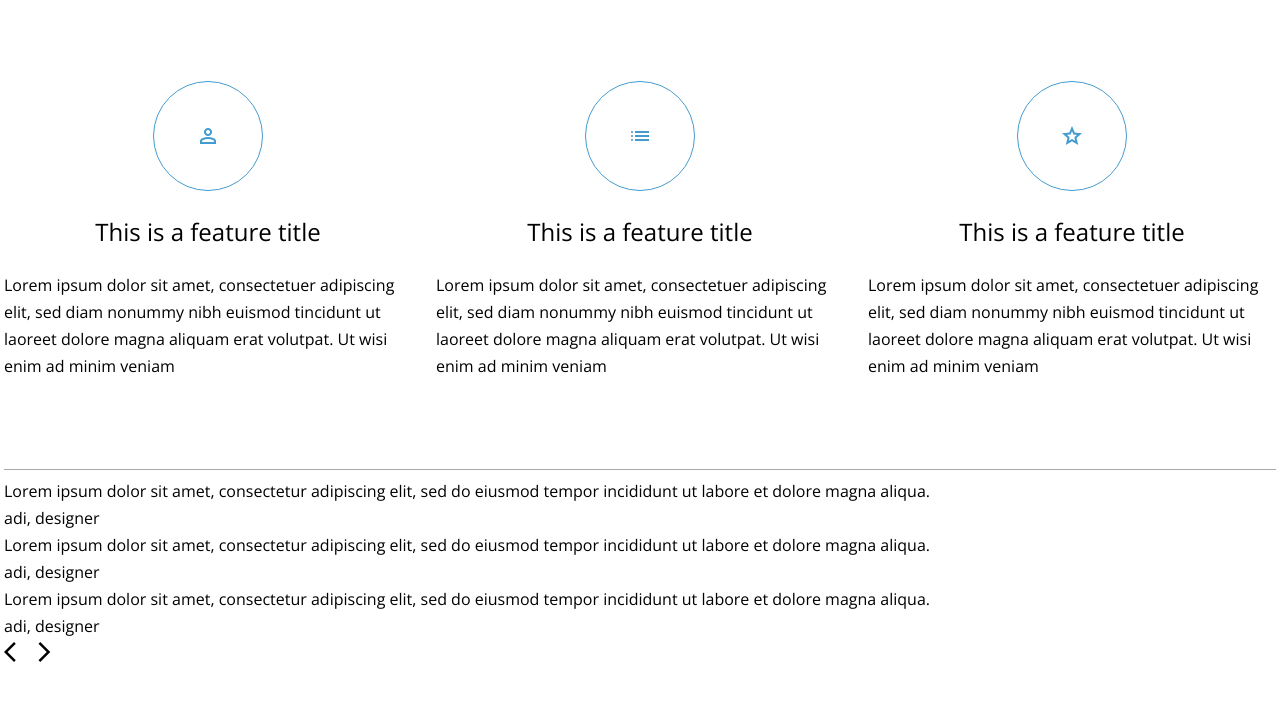
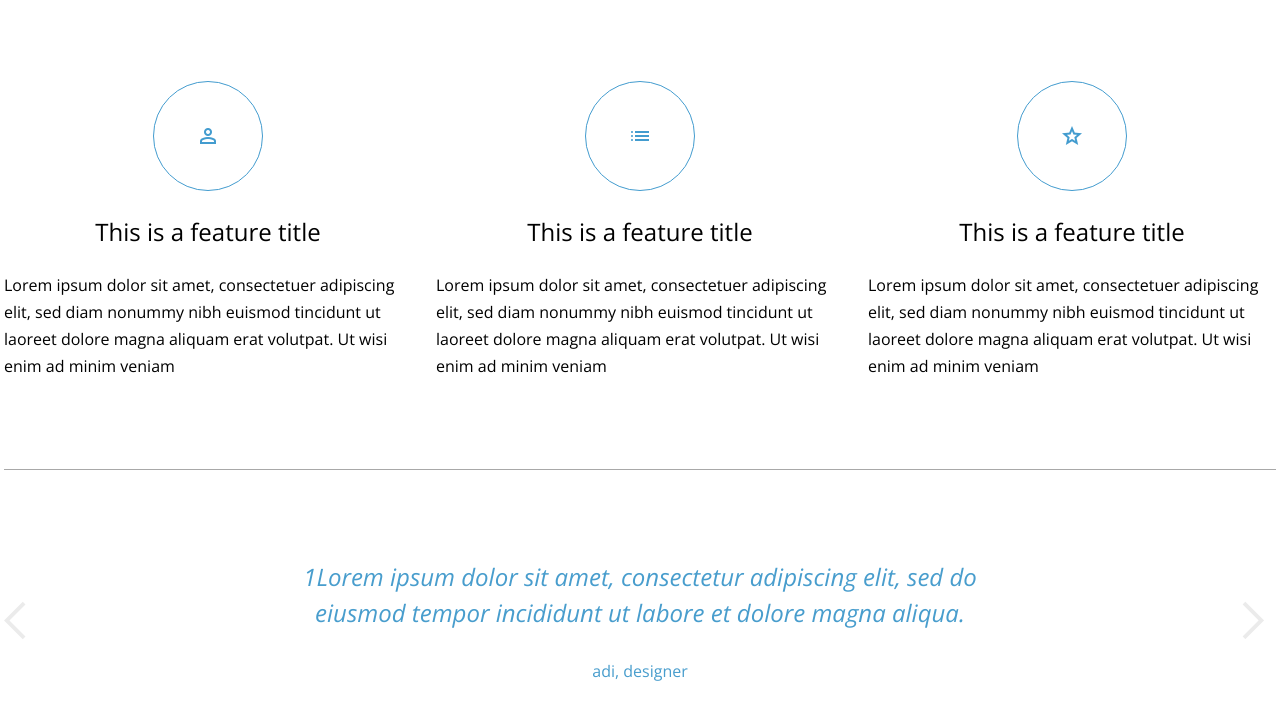
Before and after one commit to oh108899/acme-portfolio, a plain HTML site: page index.html in a window 1280 px wide. Shown: the part 668-1388 px from the top of the page. Before the commit the page ends 1340 px from the top, so only its background shows below. Drawn offline with nearby package versions, Linux system fonts and the light colour scheme.

Commit message:
style:testmonial

```diff
--- a/css/main.css
+++ b/css/main.css
@@ -36,3 +36,47 @@
   color: #439CCF;
   font-size: 36px;
 }
+/* testimonial */
+.testimonial .wrapper{
+  overflow: hidden;
+  position: relative;
+}
+.testimonial_list{
+  transition: 0.5s;
+  width: calc(var(--container) * 3);
+  display: flex;
+}
+
+.testimonial_list li{
+  text-align: center;
+  width: 100%;
+}
+
+.testimonial_list li p{
+  font-size: 24px;
+  line-height: 36px;
+  color: #489dcd;
+  font-weight: 300;
+  font-style: italic;
+  width: 55%;
+  margin: 0 auto 27px;
+}
+.testimonial_list li small{
+  color: #489dcd;
+}
+
+.wrapper button{
+  position: absolute;
+  top:50%;
+  translate:0 -50%;
+  color: var(--light-gray);
+}
+.wrapper button span{
+  font-size: 45px;
+}
+.wrapper .prev{
+  left: 0;
+}
+.wrapper .next{
+  right: 0;
+}
--- a/index.html
+++ b/index.html
@@ -64,13 +64,13 @@
       </ul>
     </section>
     <hr>
-    <section class="testimonial">
+    <section class="testimonial big_pd">
       <h2 class="hidden">testimonial</h2>
       <div class="wrapper">
         <ul class="testimonial_list">
           <li>
             <blockquote>
-              <p>Lorem ipsum dolor sit amet, consectetur adipiscing elit, sed do eiusmod tempor incididunt ut labore et dolore magna aliqua.</p>
+              <p>1Lorem ipsum dolor sit amet, consectetur adipiscing elit, sed do eiusmod tempor incididunt ut labore et dolore magna aliqua.</p>
               <small>adi, designer</small>
             </blockquote>
           </li>
```
